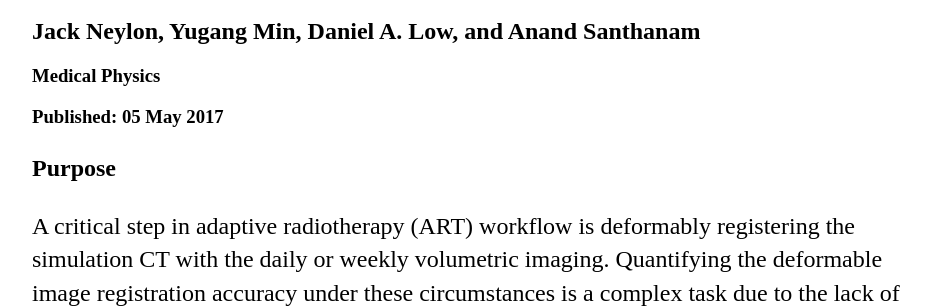
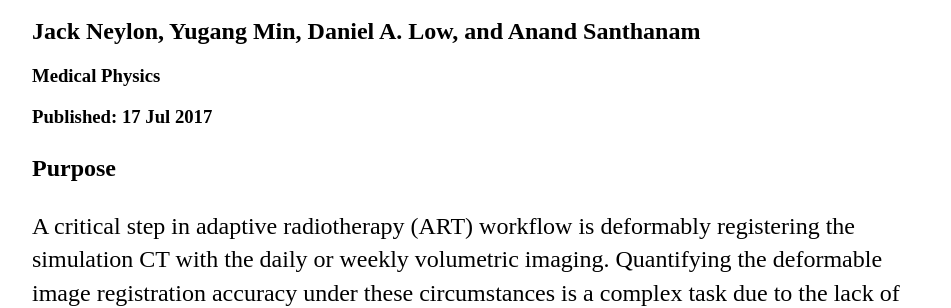
Before and after one commit to jpneylon/jpneylon.github.io, a Jekyll site: the page built from _publications/2017-07-17-neural-network-approach-for-fast-automated-quantification-of-dir.md, in a window 1280 px wide. Shown: the part 234-542 px from the top of the page, without its empty margins (160-1111 px from the left). Built offline with Jekyll 4.4.1, drawn with Linux system fonts in a browser that asks for light colours.

Commit message:
Update and rename 2017-05-05-neural-network-approach-for-fast-automated-quantification-of-dir.md to 2017-07-17-neural-network-approach-for-fast-automated-quantification-of-dir.md

```diff
--- a/_publications/2017-05-05-neural-network-approach-for-fast-automated-quantification-of-dir.md
+++ b/_publications/2017-07-17-neural-network-approach-for-fast-automated-quantification-of-dir.md
@@ -6,7 +6,7 @@ journal: Medical Physics
 acronym: MedPhys
 volume: 44
 issue: 8
-date: 2017-05-05
+date: 2017-07-17
 year: 2017
 doi: https://doi.org/10.1002/mp.12321
 link: /docs/2017-05-05-neural-network-approach-for-fast-automated-quantification-of-dir.pdf
```
